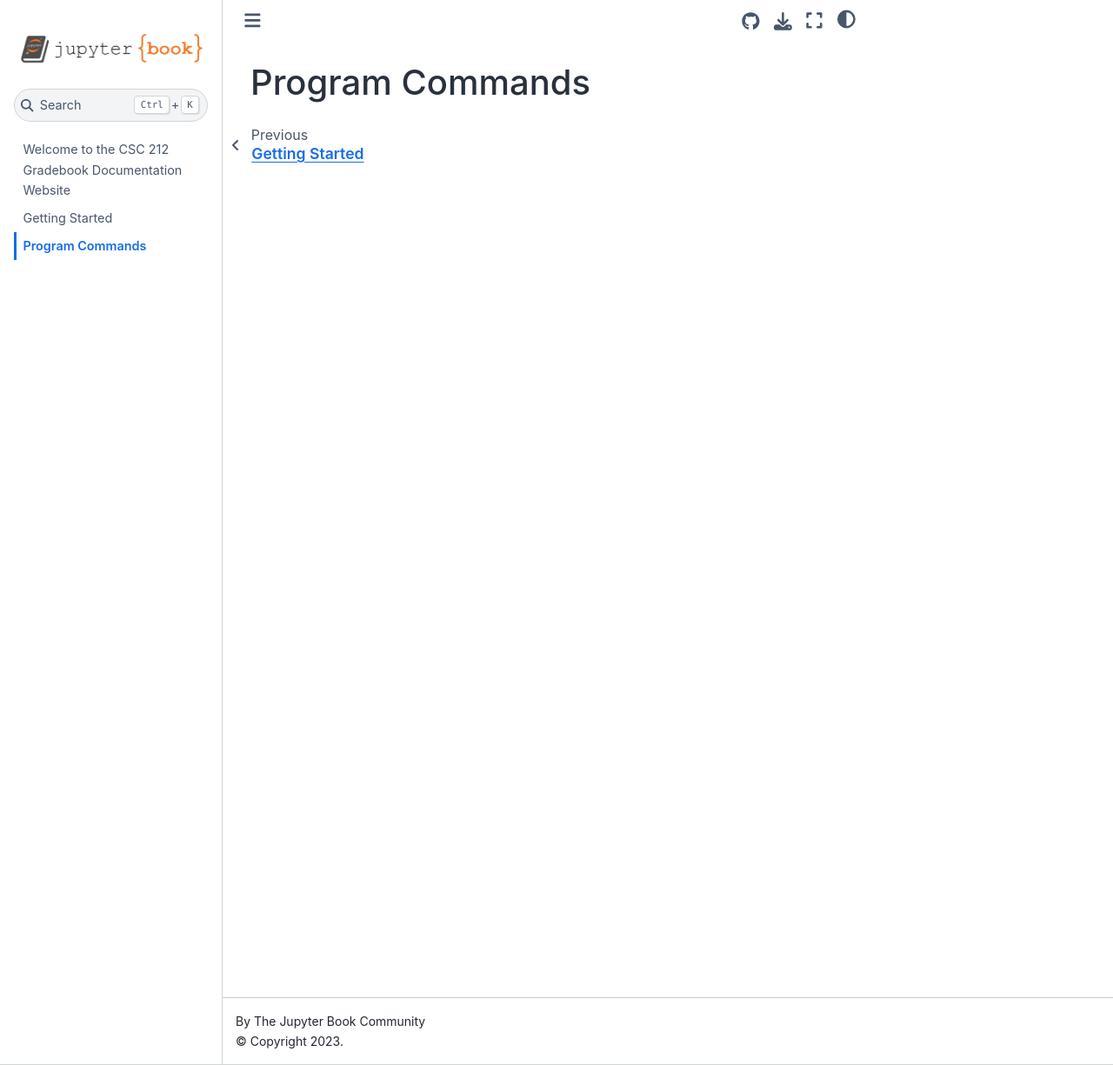
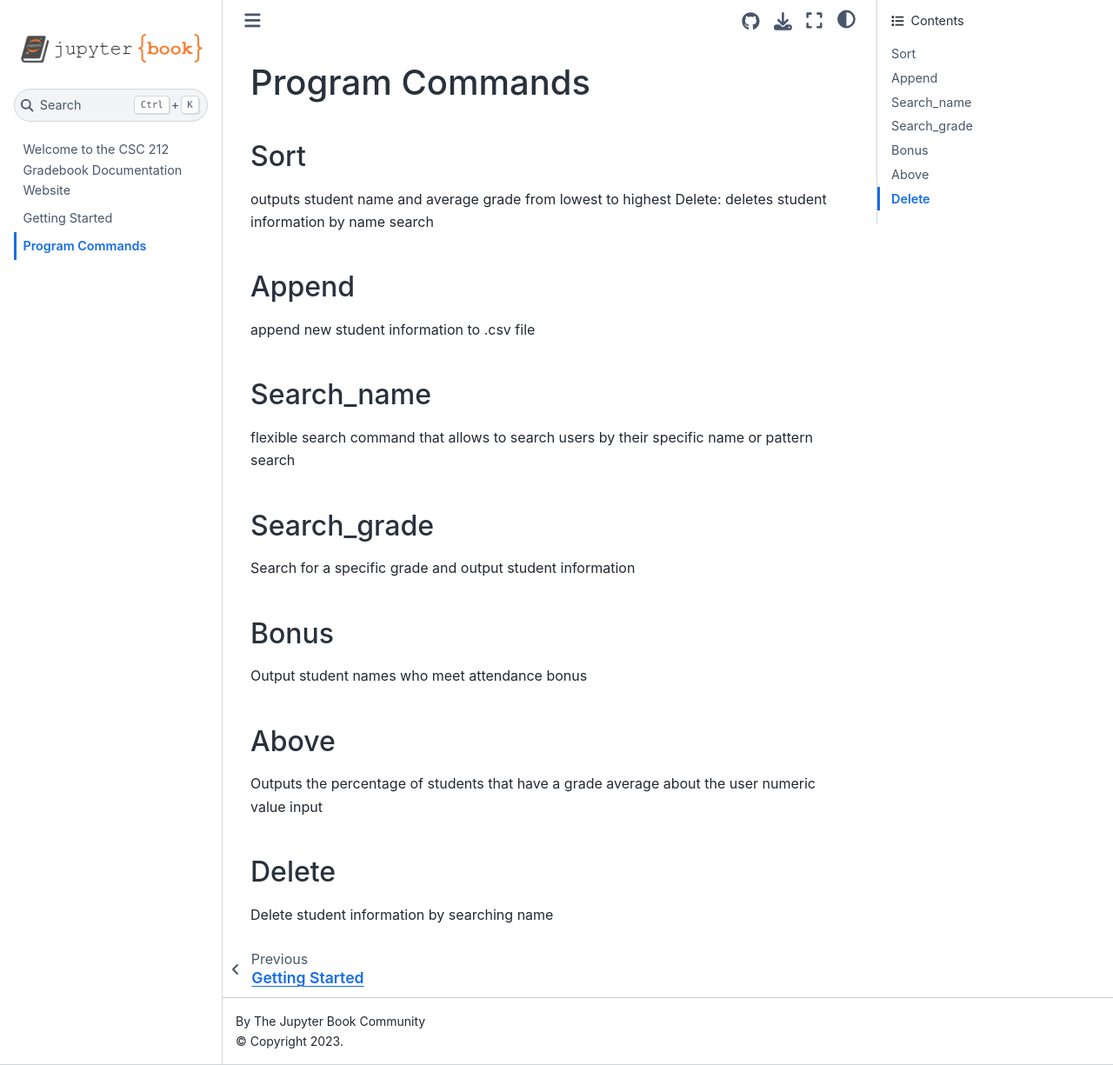
Before and after one commit to ernolfur/CSC212GradeBook, a Jupyter Book: the page built from docs/gradebookdoc/commands.md, in a window 1280 px wide and 1225 px high. Shown: the whole window at 87% size. Built offline with Jupyter Book 1.0.4 settings and Sphinx 7.4.7 and the Sphinx Book theme 1.1.4, drawn with Linux system fonts in a browser that asks for light colours; pages that are not in the unit, such as notebooks, are missing from menus.

Commit message:
adding info to command page
adding info to command page

```diff
--- a/docs/gradebookdoc/commands.md
+++ b/docs/gradebookdoc/commands.md
@@ -1 +1,22 @@
 # Program Commands
+
+### Sort
+outputs student name and average grade from lowest to highest Delete: deletes student information by name search
+
+### Append
+append new student information to .csv file
+
+### Search_name
+flexible search command that allows to search users by their specific name or pattern search
+
+### Search_grade
+Search for a specific grade and output student information
+
+### Bonus
+Output student names who meet attendance bonus
+
+### Above
+Outputs the percentage of students that have a grade average about the user numeric value input
+
+### Delete
+Delete student information by searching name
```
